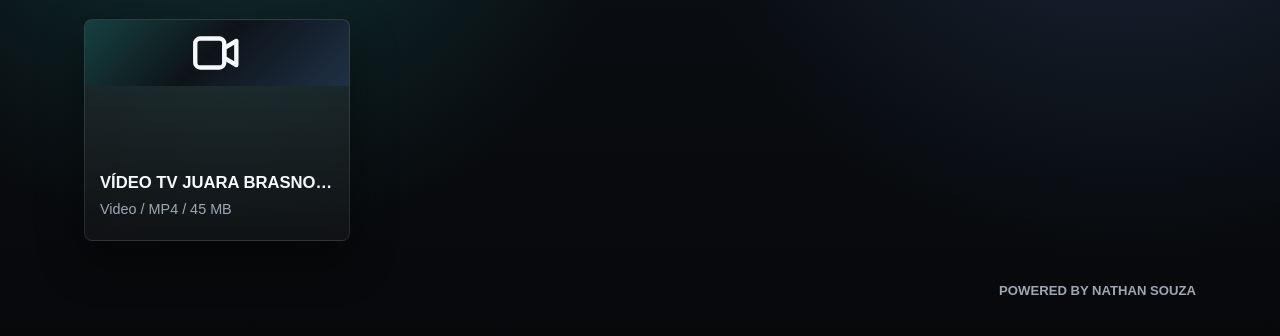
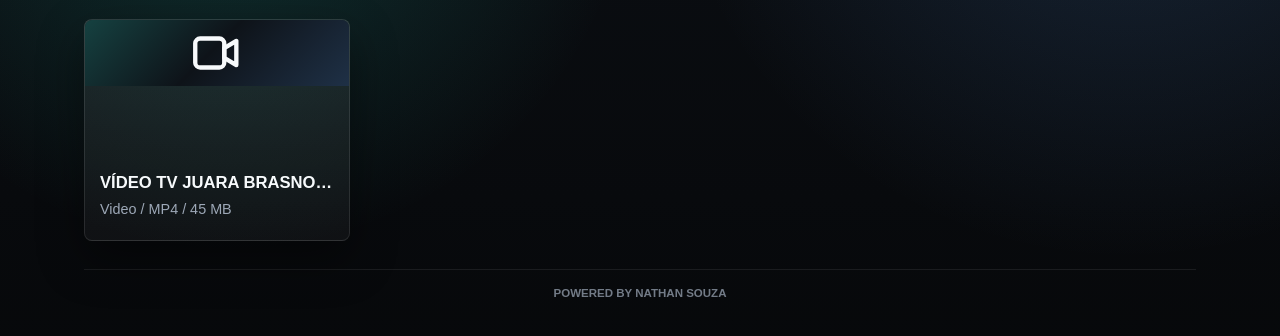
Before and after one commit to nathan-souza076/mirroros, a website: page docs/index.html in a window 1280 px wide. Shown: the part 236-572 px from the top of the page. Drawn offline with Linux system fonts and the light colour scheme.

Commit message:
Refine site credit styling

```diff
--- a/docs/styles.css
+++ b/docs/styles.css
@@ -396,12 +396,14 @@ h1 {
 }
 
 .site-credit {
-  margin-top: 24px;
-  padding: 18px 0 4px;
-  color: var(--muted);
-  font-size: 0.82rem;
+  margin-top: 28px;
+  padding-top: 18px;
+  border-top: 1px solid rgba(255, 255, 255, 0.08);
+  color: rgba(157, 168, 183, 0.72);
+  font-size: 0.72rem;
   font-weight: 800;
-  text-align: right;
+  line-height: 1;
+  text-align: center;
   text-transform: uppercase;
 }
 
@@ -469,6 +471,7 @@ h1 {
   }
 
   .site-credit {
-    text-align: left;
+    margin-top: 22px;
+    text-align: center;
   }
 }
--- a/public/styles.css
+++ b/public/styles.css
@@ -396,12 +396,14 @@ h1 {
 }
 
 .site-credit {
-  margin-top: 24px;
-  padding: 18px 0 4px;
-  color: var(--muted);
-  font-size: 0.82rem;
+  margin-top: 28px;
+  padding-top: 18px;
+  border-top: 1px solid rgba(255, 255, 255, 0.08);
+  color: rgba(157, 168, 183, 0.72);
+  font-size: 0.72rem;
   font-weight: 800;
-  text-align: right;
+  line-height: 1;
+  text-align: center;
   text-transform: uppercase;
 }
 
@@ -469,6 +471,7 @@ h1 {
   }
 
   .site-credit {
-    text-align: left;
+    margin-top: 22px;
+    text-align: center;
   }
 }
--- a/scripts/build-github-pages.js
+++ b/scripts/build-github-pages.js
@@ -24,7 +24,7 @@ async function copyMedia() {
 
 async function copyPublicToDocs() {
   await fsp.rm(docsDir, { recursive: true, force: true });
-  await fsp.cp(publicDir, docsDir, { recursive: true });
+  await fsp.cp(publicDir, docsDir, { recursive: true, force: true });
   await fsp.writeFile(path.join(docsDir, ".nojekyll"), "");
 }
 
```
Also changed, not shown: docs/manifest.json, public/manifest.json.
